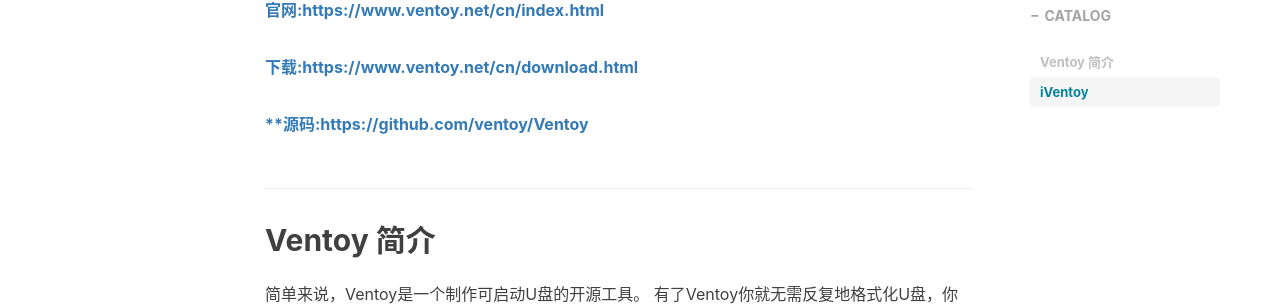
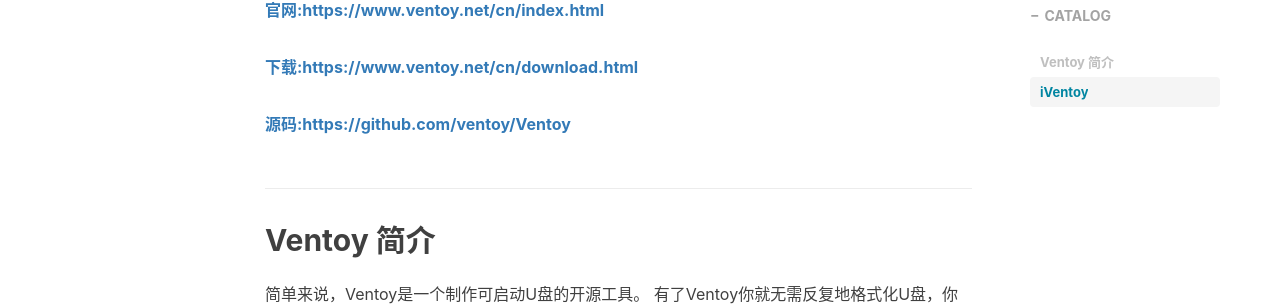
Before and after one commit to penggan00/hugo, a Jekyll site: the page built from _posts/2024-07-21-Ventoy.md, in a window 1280 px wide and 900 px high, scrolled down 430 px. Shown: the part 146-452 px from the top of the window. Built offline with Jekyll 4.4.1, drawn with Linux system fonts in a browser that asks for light colours; comment, search, counter and statistics services are not loaded.

```diff
--- a/_posts/2024-07-21-Ventoy.md
+++ b/_posts/2024-07-21-Ventoy.md
@@ -12,7 +12,7 @@ tags:
 
 **[下载:https://www.ventoy.net/cn/download.html](https://www.ventoy.net/cn/download.html)**
 
-**[**源码:https://github.com/ventoy/Ventoy](https://github.com/ventoy/Ventoy)**
+**[源码:https://github.com/ventoy/Ventoy](https://github.com/ventoy/Ventoy)**
 ## Ventoy 简介
 简单来说，Ventoy是一个制作可启动U盘的开源工具。
 有了Ventoy你就无需反复地格式化U盘，你只需要把 ISO/WIM/IMG/VHD(x)/EFI 等类型的文件直接拷贝到U盘里面就可以启动了，无需其他操作。
@@ -34,6 +34,7 @@ Ventoy 支持大部分常见类型的操作系统 （Windows/WinPE/Linux/ChromeO
 Ventoy 除了可以启动U盘中的文件以外，还可以浏览、启动本地硬盘、移动硬盘中的 ISO/WIM/IMG/VHD(x)/EFI 等类型的文件。说明
 VentoyPlugson
 Ventoy 通过各种插件提供了非常多的功能。同时还提供了一个图形化插件配置器 —— VentoyPlugson 方便使用。
+
 **Ventoy 特点**
 
 100% 开源 (许可证)
```
